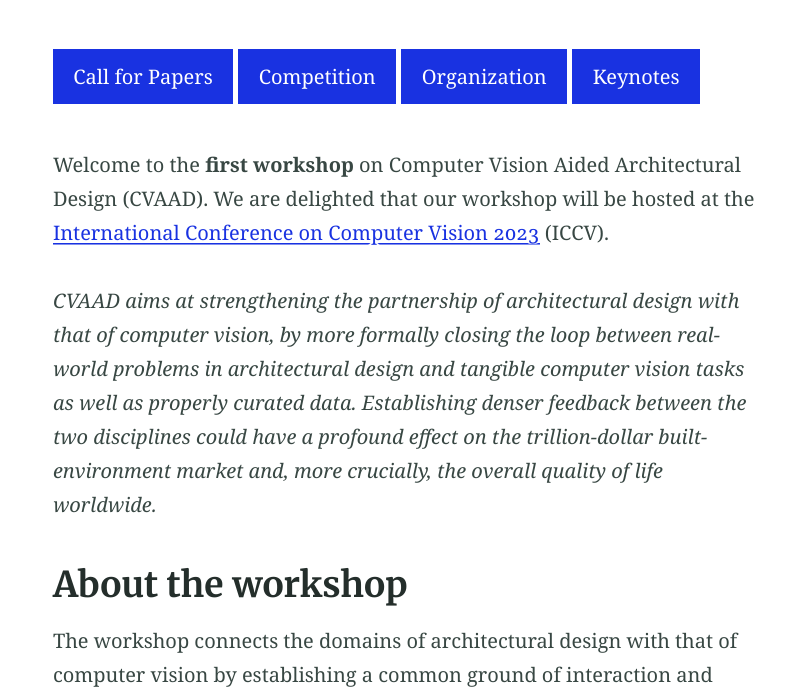
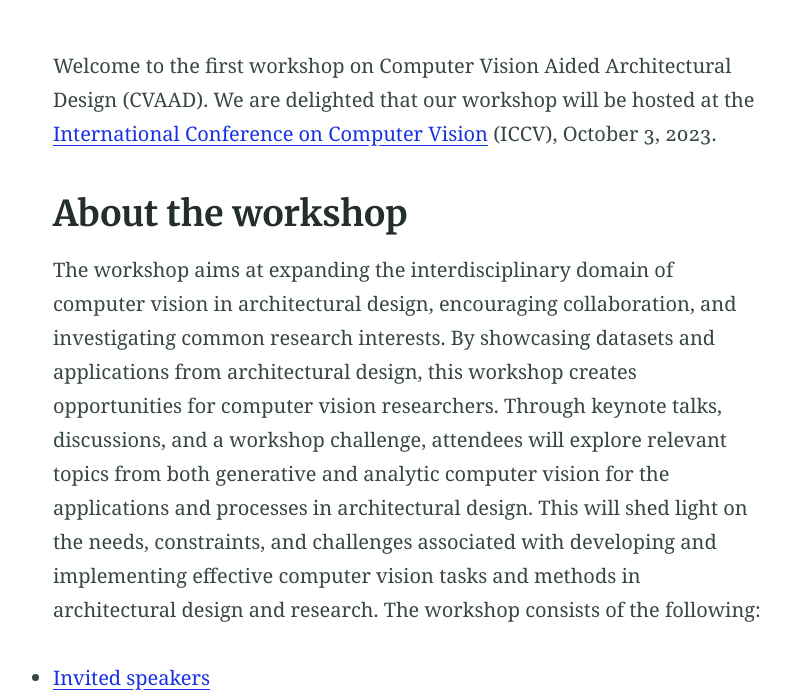
Before and after one commit to cvaad-workshop/cvaad-workshop.github.io, a Jekyll site: the page built from index.md, in a window 1280 px wide and 900 px high, scrolled down 220 px, cut to the strip 208-900 px from the top of the window. Shown: the whole strip, without its empty margins (230-1021 px from the left). Built offline with Jekyll 4.4.1, drawn with Linux system fonts in a browser that asks for light colours; some of the changed text lies outside the part shown.

```diff
--- a/_config.yml
+++ b/_config.yml
@@ -126,14 +126,14 @@ favicons: # Favicons are also used in the manifest file. Syntax is 'size: path'
 navigation_header:
 - title: Home
   url: /
+- title: Keynotes
+  url: /keynotes/
 - title: Papers
   url: /papers/
 - title: Competition
   url: /competition/
-- title: Schedule & Keynotes
+- title: Schedule
   url: /schedule/
-- title: Organization
-  url: /organization/
 
 navigation_footer:
  title: Created and maintained by Casper van Engelenburg
--- a/index.md
+++ b/index.md
@@ -5,24 +5,26 @@ feature_text: |
 feature_image: "assets/images/cover-image1.png"
 ---
 
+<!---
 {% include button.html text="Call for Papers" link="/papers/" color="#1932E1" %}{% include button.html text="Competition" link="/competition/" color="#1932E1" %}{% include button.html text="Organization" link="/organization/" color="#1932E1" %}{% include button.html text="Keynotes" link="/keynotes/" color="#1932E1"%}
+--->
 
 <!---color blue: #7382EF, dark green: #8DAB7F, light green: #CFEE9D, pink: #ff54b0, color dark blue: #1932E1 --->
 
 
-Welcome to the **first workshop** on Computer Vision Aided Architectural Design (CVAAD). We are delighted that our workshop will be hosted at the [International Conference on Computer Vision 2023](https://iccv2023.thecvf.com/) (ICCV).
+Welcome to the first workshop on Computer Vision Aided Architectural Design (CVAAD). We are delighted that our workshop will be hosted at the [International Conference on Computer Vision](https://iccv2023.thecvf.com/) (ICCV), October 3, 2023.
 
-*CVAAD aims at strengthening the partnership of architectural design with that of computer vision, by more formally closing the loop between real-world problems in architectural design and tangible computer vision tasks as well as properly curated data. Establishing denser feedback between the two disciplines could have a profound effect on the trillion-dollar built-environment market and, more crucially, the overall quality of life worldwide.*
+<!---color
+*CVAAD aims at strengthening the partnership of architectural design with that of computer vision, by more formally closing the loop between real-world problems in architectural design and tangible computer vision tasks as well as properly curated data. Establishing denser feedback between the two disciplines could have a profound effect on the trillion-dollar built-environment market and, more crucially, the overall quality of life worldwide.* --->
 
 ## About the workshop
 
-The workshop connects the domains of architectural design with that of computer vision by establishing a common ground of interaction and identifying shared research interests. Specifically, this workshop introduces novel data and applications, from the discipline of architectural design, to open new opportunities for researchers in computer vision. Specifically, the workshop consists of three parts:
+The workshop aims at expanding the interdisciplinary domain of computer vision in architectural design, encouraging collaboration, and investigating common research interests. By showcasing datasets and applications from architectural design, this workshop creates opportunities for computer vision researchers. Through keynote talks, discussions, and a workshop challenge, attendees will explore relevant topics from both generative and analytic computer vision for the applications and processes in architectural design. This will shed light on the needs, constraints, and challenges associated with developing and implementing effective computer vision tasks and methods in architectural design and research. The workshop consists of the following:
 
-- [Hybrid workshop](/schedule/)
+- [Invited speakers](/keynotes/)
 - [Paper submissions](/papers/)
-- [Competition on Floor Plan Auto-Completion](/competition/)
-
-Through the keynote talks, discussions, and the workshop’s challenge, relevant topics will be presented to attendees from the dual lens of computer vision and architecture, highlighting the requirements, limitations, and bottlenecks related to developing and adopting robust and useful computer vision applications for architectural design and research practice.
+- [Competition on floor plan auto-completion](/competition/)
+- [Workshop schedule](/schedule/)
 
 ## Organization
 
@@ -53,7 +55,7 @@ Through the keynote talks, discussions, and the workshop’s challenge, relevant
     </div>
     <div class="column">
         <div class="team-member">
-              <img class="rounded" src="assets/images/fatemeh-photo.png" alt="fatemeh-mostafavi">
+              <img class="rounded" src="assets/images/fatemeh-photo.jpeg" alt="fatemeh-mostafavi">
               <h4><a href="https://www.tudelft.nl/staff/f.mostafavi/?cHash=db57104f8776c2a1522b91c039845e84">Fatemeh Mostafavi</a></h4>
               <p class="text-muted">Doctoral candidate at the faculty of Architecture and the Built Environment, Delft University of Technology</p>
         </div>
--- /dev/null
+++ b/keynotes.md
@@ -0,0 +1,23 @@
+---
+title: Keynotes
+feature_text:
+feature_image: "../assets/images/cover-image3.png"
+---
+
+The following keynote speakers have confirmed.
+
+### [Noah Snavely](https://www.cs.cornell.edu/~snavely/)
+
+Dr. Noah Snavely is an associate professor in the [Computer Science Department](http://www.cs.cornell.edu/) at [Cornell Tech](http://tech.cornell.edu/) interested in computer vision and computer graphics, and a member of the [Cornell Graphics and Vision Group](http://rgb.cs.cornell.edu/). He also works at Google Research in NYC. His research interests are in computer vision and graphics, particularly in 3D understanding and depicting scenes from images. He is the recipient of a PECASE, a Microsoft New Faculty Fellowship, an Alfred P. Sloan Fellowship, and the SIGGRAPH Significant New Researcher Award.
+
+<div class="team-member">
+      <img class="rounded-large" src="../assets/images/noah-photo.jpeg" alt="noah-snavely">
+</div>
+
+### [Matthias Strandfest](https://standfest.science/)
+
+Matthias Standfest is an architect with main interests directed towards understanding the geometric impact on architecture performance models using machine learning methods. He received his Ph.D. from [ETH Zurich](https://ethz.ch/en.html) with Dr. Gerhard Schmitt and as a guest at [FCL](https://fcl.ethz.ch/) Singapore with [Prof. Dr. Ludger Hovestadt](https://ethz.ch/en/the-eth-zurich/organisation/who-is-who/arch/details.OTYyMTY=.TGlzdC8xOTA1LC0xMzE3NTA2NzE5.html), he has balanced method development for mesh-based deep learning techniques with the application of these tools to predict urban simulation results in real-time. He is the curator of [Swiss Dwellings](https://zenodo.org/record/7070952) — the World's largest dataset of apartment models including aggregated geolocation-based simulation results covering viewshed, natural light, traffic noise, centrality, and geometric analysis.
+
+<div class="team-member">
+      <img class="rounded-large" src="../assets/images/mathias-photo.jfif" alt="mathias-strandfest">
+</div>
--- a/schedule.md
+++ b/schedule.md
@@ -1,27 +1,7 @@
 ---
-title: Schedule & Keynotes
+title: Schedule
 feature_text:
-feature_image: "../assets/images/cover-image3.png"
+feature_image: "../assets/images/cover-image1.png"
 ---
 
-The following keynote speakers have confirmed.
-
-### [Noah Snavely](https://www.cs.cornell.edu/~snavely/)
-
-Dr. Noah Snavely is an associate professor in the [Computer Science Department](http://www.cs.cornell.edu/) at [Cornell Tech](http://tech.cornell.edu/) interested in computer vision and computer graphics, and a member of the [Cornell Graphics and Vision Group](http://rgb.cs.cornell.edu/). He also works at Google Research in NYC. His research interests are in computer vision and graphics, particularly in 3D understanding and depicting scenes from images. He is the recipient of a PECASE, a Microsoft New Faculty Fellowship, an Alfred P. Sloan Fellowship, and the SIGGRAPH Significant New Researcher Award.
-
-<div class="team-member-large">
-      <img class="rounded-large" src="../assets/images/noah-photo.jpeg" alt="noah-snavely">
-</div>
-
-### [Matthias Strandfest](https://standfest.science/)
-
-Matthias Standfest is an architect with main interests directed towards understanding the geometric impact on architecture performance models using machine learning methods. He received his Ph.D. from [ETH Zurich](https://ethz.ch/en.html) with Dr. Gerhard Schmitt and as a guest at [FCL](https://fcl.ethz.ch/) Singapore with [Prof. Dr. Ludger Hovestadt](https://ethz.ch/en/the-eth-zurich/organisation/who-is-who/arch/details.OTYyMTY=.TGlzdC8xOTA1LC0xMzE3NTA2NzE5.html), he has balanced method development for mesh-based deep learning techniques with the application of these tools to predict urban simulation results in real-time. He is the curator of [Swiss Dwellings](https://zenodo.org/record/7070952) — the World's largest dataset of apartment models including aggregated geolocation-based simulation results covering viewshed, natural light, traffic noise, centrality, and geometric analysis.
-
-<div class="team-member-large">
-      <img class="rounded-large" src="../assets/images/mathias-photo.jfif" alt="mathias-strandfest">
-</div>
-
-## Schedule
-
 TBA
```
Also changed, not shown: competition.md (+6 -0 lines), organization.md (+1 -1 lines), papers.md (+5 -6 lines), assets/images/fatemeh-photo.jpeg (added), assets/images/jan-photo.png.
